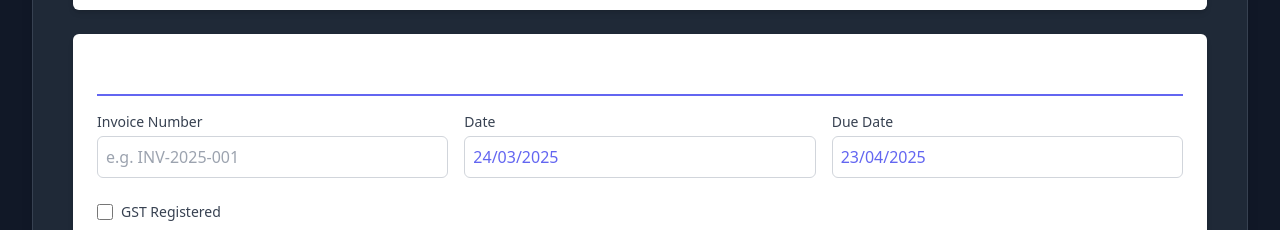
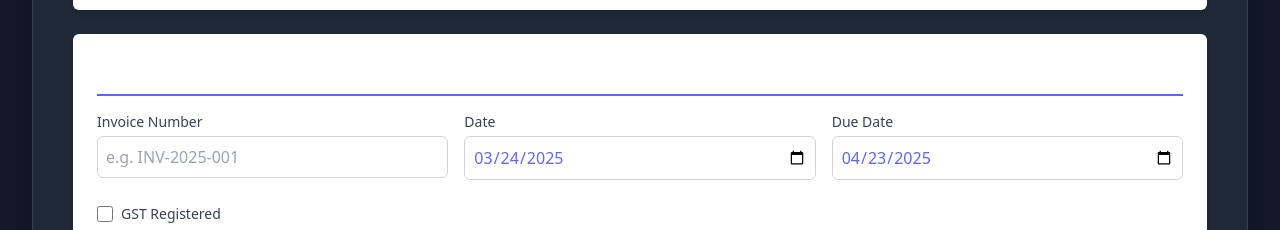
Before and after one commit to msbenioni/saasycookies, a React (Vite) app: page /tools/invoice in a window 1280 px wide. Shown: the part 1280-1510 px from the top of the page. Built offline with nearby package versions, Linux system fonts and the light colour scheme.

Commit message:
fixed calendar for dates selection

```diff
--- a/src/components/InvoiceForm.tsx
+++ b/src/components/InvoiceForm.tsx
@@ -197,6 +197,7 @@ const InvoiceForm: React.FC<InvoiceFormProps> = ({ onGenerate }) => {
           <InvoiceDetails
             register={register}
             watch={watch}
+            setValue={setValue}
           />
 
           <div className="bg-white shadow-md rounded-md p-6">
--- a/src/components/invoice/InvoiceDetails.tsx
+++ b/src/components/invoice/InvoiceDetails.tsx
@@ -1,14 +1,30 @@
 import React from 'react';
-import { UseFormRegister, UseFormWatch } from 'react-hook-form';
+import { UseFormRegister, UseFormWatch, UseFormSetValue } from 'react-hook-form';
 
 interface InvoiceDetailsProps {
   register: UseFormRegister<any>;
   watch: UseFormWatch<any>;
+  setValue: UseFormSetValue<any>;
 }
 
-const InvoiceDetails: React.FC<InvoiceDetailsProps> = ({ register, watch }) => {
+const InvoiceDetails: React.FC<InvoiceDetailsProps> = ({ register, watch, setValue }) => {
   const watchPrimaryColor = watch('style.primaryColor');
   const watchIsGstRegistered = watch('invoice.isGstRegistered');
+
+  const convertDateFormat = (dateString: string) => {
+    if (!dateString) return '';
+    const dateParts = dateString.split('/');
+    return `${dateParts[2]}-${dateParts[1]}-${dateParts[0]}`;
+  };
+
+  const formatDateToDDMMYYYY = (dateString: string) => {
+    if (!dateString) return '';
+    const date = new Date(dateString);
+    const day = date.getDate().toString().padStart(2, '0');
+    const month = (date.getMonth() + 1).toString().padStart(2, '0');
+    const year = date.getFullYear();
+    return `${day}/${month}/${year}`;
+  };
 
   return (
     <div className="bg-white shadow-md rounded-md p-6">
@@ -31,25 +47,39 @@ const InvoiceDetails: React.FC<InvoiceDetailsProps> = ({ register, watch }) => {
           <label className="block text-sm font-medium text-gray-700 mb-1">
             Date
           </label>
+          <div className="relative">
             <input
-            {...register('invoice.date')}
-            type="text"
-            placeholder="DD/MM/YYYY"
+              type="date"
               className="w-full p-2 border border-gray-300 rounded-md focus:outline-none focus:ring-2 focus:ring-offset-2"
               style={{ color: watchPrimaryColor }}
+              value={convertDateFormat(watch('invoice.date'))}
+              onChange={(e) => {
+                if (e.target.value) {
+                  const formattedDate = formatDateToDDMMYYYY(e.target.value);
+                  setValue('invoice.date', formattedDate);
+                }
+              }}
             />
+          </div>
         </div>
         <div>
           <label className="block text-sm font-medium text-gray-700 mb-1">
             Due Date
           </label>
+          <div className="relative">
             <input
-            {...register('invoice.dueDate')}
-            type="text"
-            placeholder="DD/MM/YYYY"
+              type="date"
               className="w-full p-2 border border-gray-300 rounded-md focus:outline-none focus:ring-2 focus:ring-offset-2"
               style={{ color: watchPrimaryColor }}
+              value={convertDateFormat(watch('invoice.dueDate'))}
+              onChange={(e) => {
+                if (e.target.value) {
+                  const formattedDate = formatDateToDDMMYYYY(e.target.value);
+                  setValue('invoice.dueDate', formattedDate);
+                }
+              }}
             />
+          </div>
         </div>
       </div>
 
```
Lines whose indentation alone changed are shown as unchanged.
